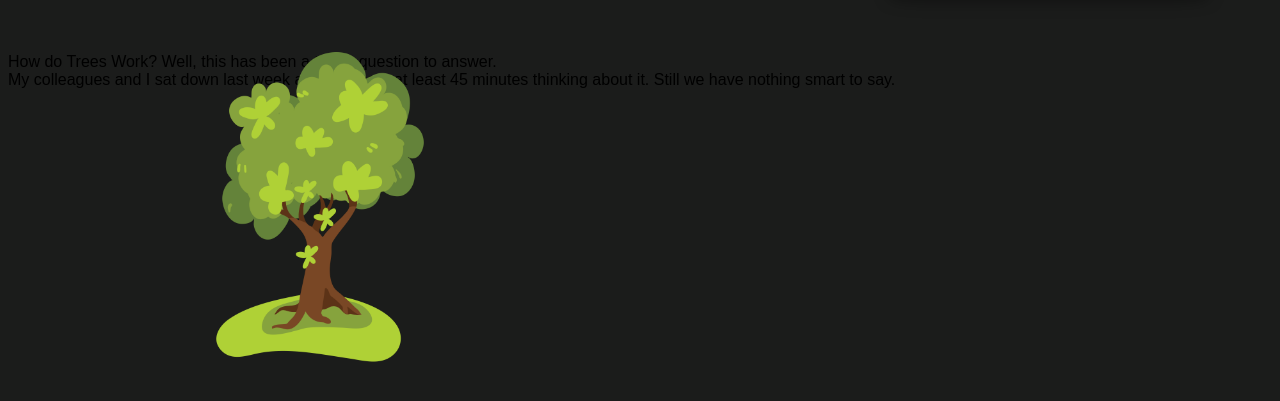
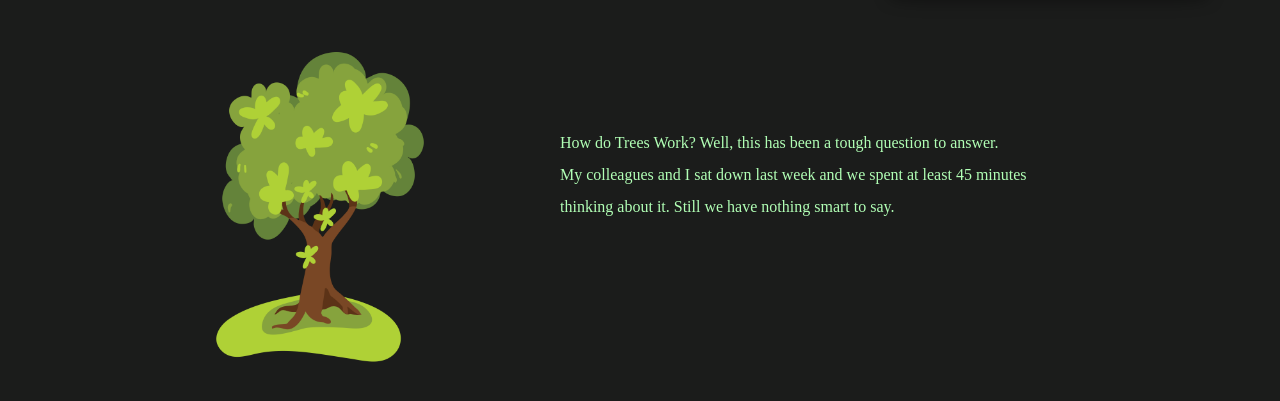
Before and after one commit to BF-FrontEnd-class/agile-development-group2-all-about-trees, a plain HTML site: page index.html in a window 1280 px wide. Shown: the part 209-610 px from the top of the page. Drawn offline with Linux system fonts and the light colour scheme.

Commit message:
update description

```diff
--- a/styles/something.css
+++ b/styles/something.css
@@ -89,5 +89,10 @@ h1 {
 
 /* Description */
 .fascinating-words {
-  font-family: fantasy;
+  position: absolute;
+  top: 20rem;
+  right: 15rem;
+  width: 30rem;
+  line-height: 2rem;
+  color: rgb(177, 255, 181);
 }
```
